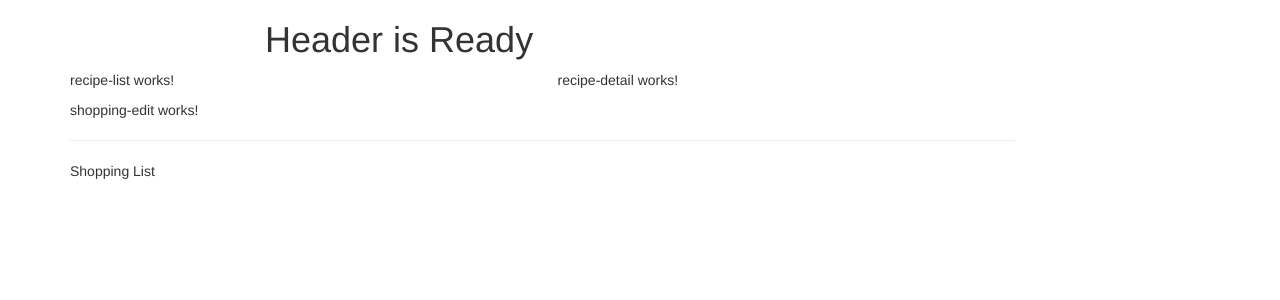
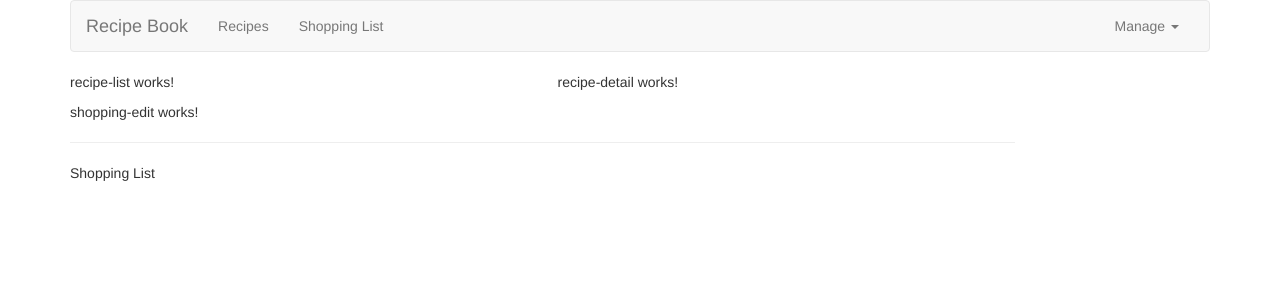
Before and after one commit to amritkumarpandey/ngShoppingKart, an Angular app: page / in a window 1280 px wide. Shown: the top 300 px of the page. Built offline with nearby package versions, Linux system fonts and the light colour scheme.

Commit message:
Adding a navigation bar

```diff
--- a/src/app/header/header.component.html
+++ b/src/app/header/header.component.html
@@ -1,5 +1,34 @@
+<!--
 <div class="row">
     <div class="col-sm-12 col-md-10 col-md-offset-2">
        <h1>Header is Ready </h1>
     </div>
 </div>
+-->
+
+<nav class="navbar navbar-default">
+    <div class="container-fluid">
+        <div class="navbar-header">
+            <a href="#" class="navbar-brand">Recipe Book</a>
+        </div>
+        <div class="collapse navbar-collapse">
+            <ul class="nav navbar-nav">
+                <li><a href="#">Recipes</a></li>
+                <li><a href="#">Shopping List</a></li>
+            </ul>
+            <ul class="nav navbar-nav navbar-right">
+                <li class="dropdown">
+                    <a href="#" class="dropdown-toggle" role="button">
+                        Manage <span class="caret"></span>
+                    </a>
+                    <ul class="dropdown-menu">
+                        <li><a href="#">Save Data</a></li>
+                        <li><a href="#">Fetch Data</a></li>
+                    </ul>
+
+                </li>
+
+            </ul>
+        </div>
+    </div>
+</nav>
```
